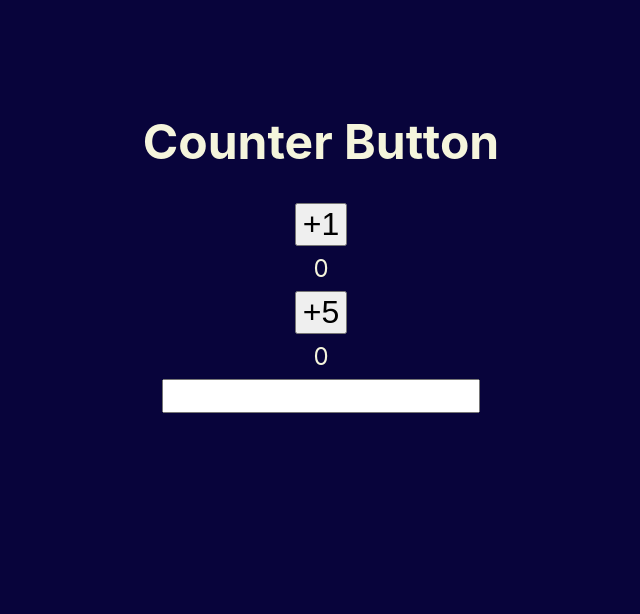
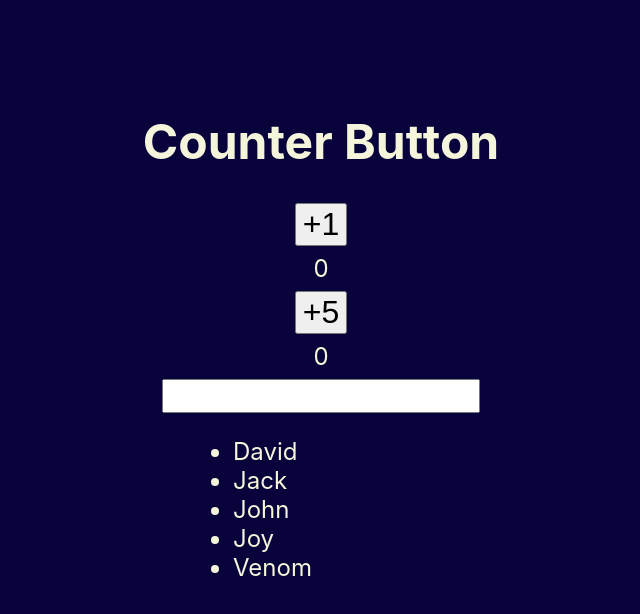
Before and after one commit to Dillonzellis/Fetch-react, a React (Create React App) app: page / in a window 1280 px wide. Shown: the top 614 px of the page, without its empty margins (319-959 px from the left). Built offline with nearby package versions, Linux system fonts and the light colour scheme.

Commit message:
Add searchbar filter

```diff
--- a/src/components/App.js
+++ b/src/components/App.js
@@ -3,6 +3,8 @@ import CountButton from "./CountButton/CountButton";
 import SearchBar from "./SearchBar/SearchBar";
 
 import "./App.css";
+
+const products = ["David", "Jack", "John", "Joy", "Venom"];
 
 function App() {
   return (
@@ -10,7 +12,7 @@ function App() {
       <Header />
       <CountButton incrementBy={1} />
       <CountButton incrementBy={5} />
-      <SearchBar />
+      <SearchBar products={products} />
     </div>
   );
 }
--- a/src/components/SearchBar/SearchBar.css
+++ b/src/components/SearchBar/SearchBar.css
@@ -1,3 +1,9 @@
 input {
   font-size: 1.5rem;
 }
+
+ul {
+  font-size: 1.5rem;
+  margin-left: 40%;
+  text-align: left;
+}
--- a/src/components/SearchBar/SearchBar.js
+++ b/src/components/SearchBar/SearchBar.js
@@ -14,6 +14,10 @@ const SearchBar = (props) => {
 
   const shouldDisplayButton = searchValue.length > 0;
 
+  const filterProducts = props.products.filter((product) => {
+    return product.includes(searchValue);
+  });
+
   return (
     <div>
       <input
@@ -24,6 +28,12 @@ const SearchBar = (props) => {
         onChange={searchValueHandler}
       />
       {shouldDisplayButton && <button onClick={clearBtnHandler}>Clear</button>}
+
+      <ul>
+        {filterProducts.map((product) => {
+          return <li key={product}>{product}</li>;
+        })}
+      </ul>
     </div>
   );
 };
```
